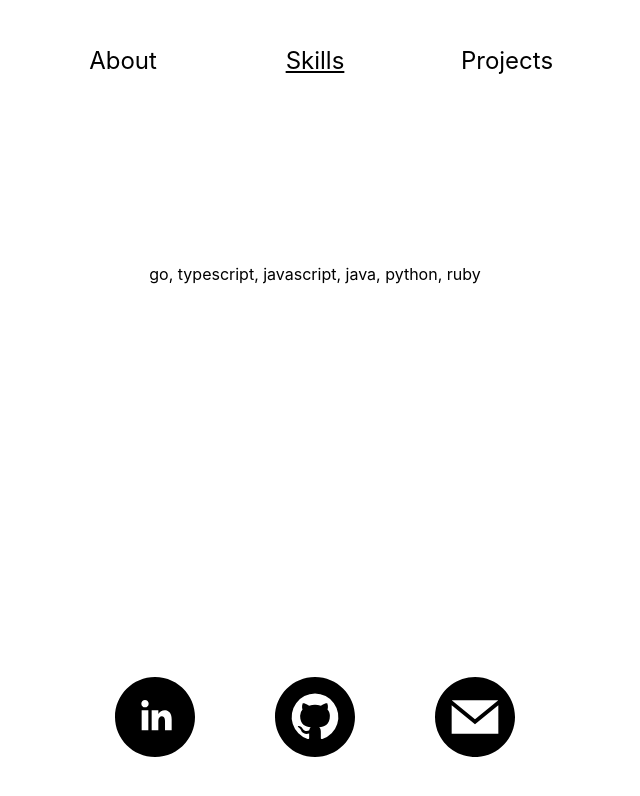
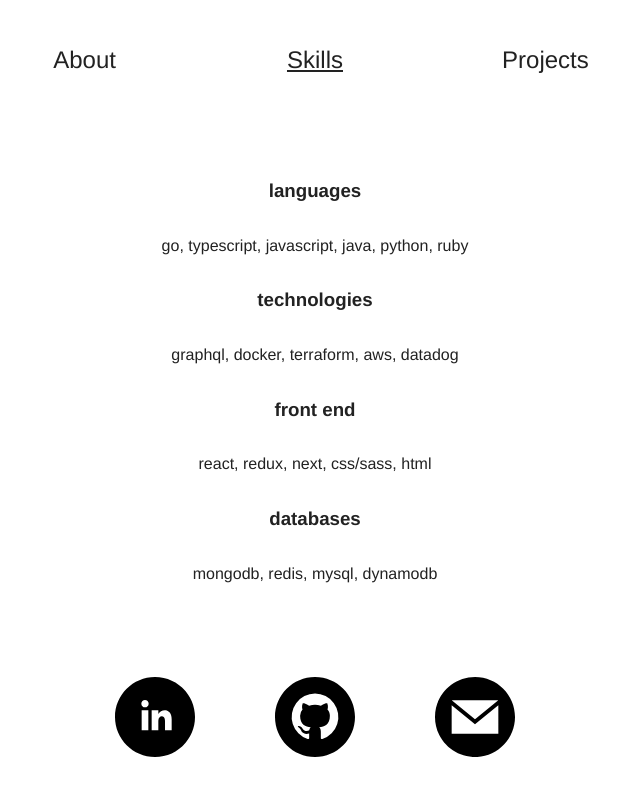
Before and after one commit to nameistao/Personal_Website, a Next.js app: page / in a window 1280 px wide. Both pictures are taken after a click on the element "Skills". Shown: the top 796 px of the page, without its empty margins (325-965 px from the left). Built offline with nearby package versions, Linux system fonts and the light colour scheme.

Commit message:
font and style update

```diff
--- a/components/Footer.tsx
+++ b/components/Footer.tsx
@@ -21,7 +21,6 @@ const StyledPageLink = styled.div`
   justify-content: center;
   flex-direction: column;
   display: flex;
-  color: white;
   font-size: 1.5rem;
 `;
 
@@ -40,7 +39,7 @@ const Footer = () => {
           rel="noopener noreferrer"
           target="_blank"
         >
-          <LinkedIn color="#black" />
+          <LinkedIn color="black" />
         </StyledAnchor>
       </StyledPageLink>
       <StyledPageLink>
--- a/components/Header.tsx
+++ b/components/Header.tsx
@@ -11,7 +11,7 @@ const StyledHeader = styled.header`
 
 const StyledPageLink = styled.div`
   height: 50%;
-  width: 15vw;
+  width: 18vw;
   margin-top: auto;
   margin-bottom: auto;
   text-align: center;
@@ -27,7 +27,7 @@ const StyledPageLink = styled.div`
 
 const UnderLinedPageLink = styled.div`
   height: 50%;
-  width: 15vw;
+  width: 18vw;
   margin-top: auto;
   margin-bottom: auto;
   text-align: center;
--- a/components/Main.tsx
+++ b/components/Main.tsx
@@ -7,6 +7,8 @@ const StyledMain = styled.main`
   width: 100vw;
   height: 65vh;
   background: #ffffff;
+  display: flex;
+  flex-direction: column;
 `;
 
 interface IProps {
--- a/components/mainPages/About.tsx
+++ b/components/mainPages/About.tsx
@@ -3,11 +3,8 @@ import styled from "styled-components";
 const StyledAbout = styled.div`
   display: flex;
   flex-direction: column;
-  width: 80%;
-  height: 100%;
-  padding: 10%;
+  text-align: center;
   margin: auto;
-  text-align: center;
 `;
 
 const About = () => {
--- a/components/mainPages/Projects.tsx
+++ b/components/mainPages/Projects.tsx
@@ -3,9 +3,6 @@ import styled from "styled-components";
 const StyledAbout = styled.div`
   display: flex;
   flex-direction: column;
-  width: 80%;
-  height: 100%;
-  padding: 10%;
   margin: auto;
   text-align: center;
 `;
--- a/components/mainPages/Skills.tsx
+++ b/components/mainPages/Skills.tsx
@@ -3,9 +3,6 @@ import styled from "styled-components";
 const StyledAbout = styled.div`
   display: flex;
   flex-direction: column;
-  width: 80%;
-  height: 100%;
-  padding: 10%;
   margin: auto;
   text-align: center;
 `;
@@ -13,7 +10,14 @@ const StyledAbout = styled.div`
 const Skills = () => {
   return (
     <StyledAbout>
+      <h3>languages</h3>
       <p>go, typescript, javascript, java, python, ruby</p>
+      <h3>technologies</h3>
+      <p>graphql, docker, terraform, aws, datadog</p>
+      <h3>front end</h3>
+      <p>react, redux, next, css/sass, html</p>
+      <h3>databases</h3>
+      <p>mongodb, redis, mysql, dynamodb</p>
     </StyledAbout>
   );
 };
--- a/styles/globals.css
+++ b/styles/globals.css
@@ -2,8 +2,8 @@ html,
 body {
   padding: 0;
   margin: 0;
-  font-family: -apple-system, BlinkMacSystemFont, Segoe UI, Roboto, Oxygen,
-    Ubuntu, Cantarell, Fira Sans, Droid Sans, Helvetica Neue, sans-serif;
+  font-family: "Inter UI", Helvetica, sans-serif;
+  color: #222222;
 }
 
 a {
```
